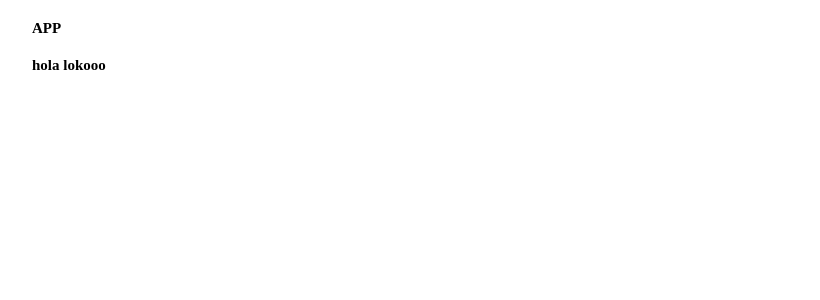
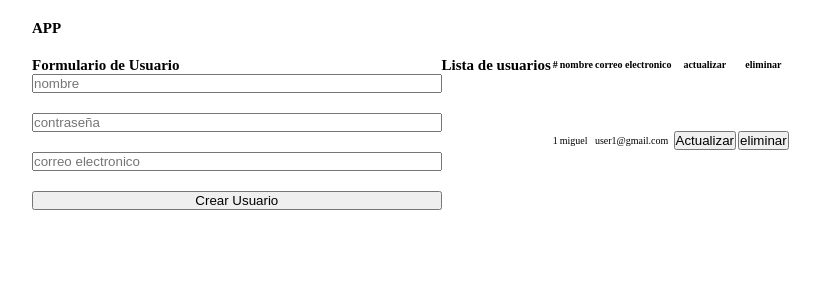
Before and after one commit to MiguelJarecca/Login-Authentication, a React (Vite) app: page / in a window 1280 px wide. Shown: the top 300 px of the page, without its empty margins (96-916 px from the left). Built offline with nearby package versions, Linux system fonts and the light colour scheme.

Commit message:
trabajando con github page

```diff
--- a/src/App.jsx
+++ b/src/App.jsx
@@ -1,8 +1,8 @@
-// import { useReducer } from 'react';
+import { useReducer } from 'react';
 import './App.css'
-// import { UserForm } from './components/UserForm'
-// import { UserList } from './components/UsersList'
-// import { UsersReducer } from './reducers/UsersReducer';
+import { UserForm } from './components/UserForm'
+import { UserList } from './components/UsersList'
+import { UsersReducer } from './reducers/UsersReducer';
 
 const initialUsers = [
   {
@@ -22,21 +22,21 @@ const initialUserForm =
 
 function App() {
 
-  // const [users, dispach] = useReducer(UsersReducer, initialUsers);
+  const [users, dispach] = useReducer(UsersReducer, initialUsers);
 
-  // const handleAddUser = (user) => {
-  //   dispach({
-  //     type: 'addUser',
-  //     payload: user,
-  //   })
-  // };
+  const handleAddUser = (user) => {
+    dispach({
+      type: 'addUser',
+      payload: user,
+    })
+  };
 
-  // const handleDeleteUser = (id) => {
-  //   dispach({
-  //     type: 'deleteUser',
-  //     payload: id,
-  //   })
-  // };
+  const handleDeleteUser = (id) => {
+    dispach({
+      type: 'deleteUser',
+      payload: id,
+    })
+  };
 
   return (
     <section>
@@ -44,7 +44,7 @@ function App() {
 
       <div className="container">
 
-        {/* <UserForm
+        <UserForm
           handleAddUser={handleAddUser}
           initialUserForm={initialUserForm}
         />
@@ -55,9 +55,7 @@ function App() {
             users={users}
             handleDeleteUser={handleDeleteUser}
             />
-        } */}
-
-        <h1>hola lokooo</h1>
+        }
 
       </div>
     </section>
--- a/vite.config.js
+++ b/vite.config.js
@@ -4,5 +4,5 @@ import react from '@vitejs/plugin-react-swc'
 // https://vitejs.dev/config/
 export default defineConfig({
   plugins: [react()],
-  base: "https://MiguelJarecca.github.io/user-login "
+  base: "https://MiguelJarecca.github.io/user-login",
 })
```
